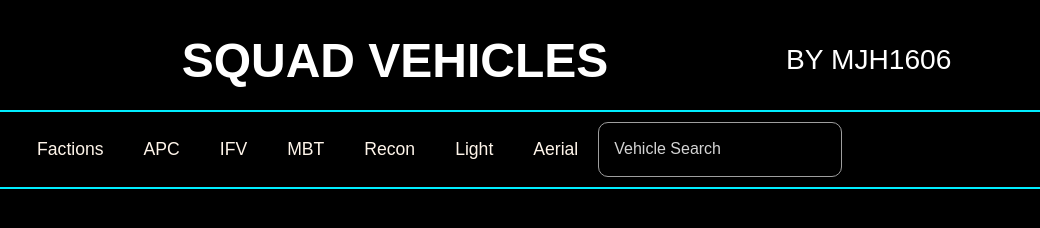
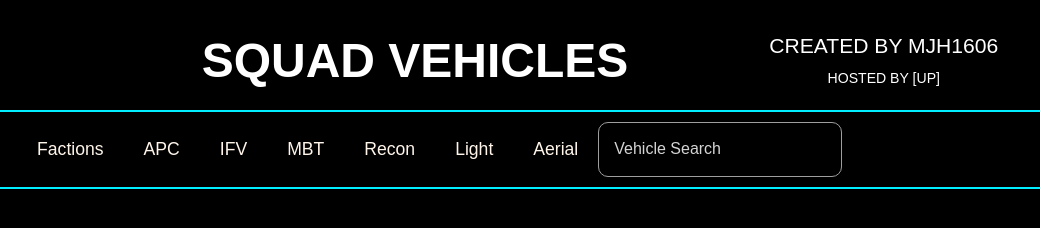
Before and after one commit to madlifer/SquadSite_Redes, a website built with Vite: page index.html in a window 1280 px wide. Shown: the full height of the page, 240-1280 px from the left. Built offline with nearby package versions, Linux system fonts and the light colour scheme.

Commit message:
Added Promo for server provider

```diff
--- a/data/data2.js
+++ b/data/data2.js
@@ -1634,7 +1634,7 @@
                 "Rack_Type": "Ammo_Med",
                 "Amphibious": "Yes",
                 "HullDown": ["---------------------------"],
-                "Arm": ["30mm_AP", "30mm_HE", "HJ73", "7_62", "SmokeLauncher"],
+                "Arm": ["30mm_AP++", "30mm_HE", "HJ73", "7_62", "SmokeLauncher"],
                 "Other": ["HJ73 can be rapid fired"]
             },
             {
--- a/index.html
+++ b/index.html
@@ -50,7 +50,7 @@
                         padding: 0;
                     "
                     href="/"
-                    ><img id="logo" src="/test-icon2.webp"
+                    ><img id="logo" src="/test-icon2.webp" alt="Home Logo"
                 /></a>
                 <h1
                     style="
@@ -63,18 +63,35 @@
                 >
                     SQUAD VEHICLES
                 </h1>
-                <a style="flex: 1;" href="https://discordapp.com/users/369746494414258176">
+                <div style="flex: 1;
+                            display: flex;
+                            flex-direction: column;
+                            max-height: 100px;">
+                    <a href="https://discordapp.com/users/369746494414258176" title="My Contact">
                         <p
                             style="
-                        flex: 1;
-                        font-size: 0.8em;
+
+                                font-size: 0.6em;
                                 justify-content: center;
                                 display: flex;
                             "
                         >
-                    BY MJH1606
+                            CREATED BY MJH1606
                         </p>
                     </a>
+                    <a href="https://discord.gg/cvqV6DzxbU" title="Link to [UP] Untrained Professionals">
+                        <p
+                            style="
+
+                                font-size: 0.4em;
+                                justify-content: center;
+                                display: flex;
+                            "
+                        >
+                            HOSTED BY [UP]
+                        </p>
+                    </a>
+                </div>
 
 
             </div>
```
Also changed, not shown: vicPage.html (+20 -7 lines), dist/assets/main-BmTgy2yL.js (deleted), dist/assets/main-DiL2uckK.js (added), dist/assets/mobile-viewport-33Ry7MYI.js (deleted), dist/assets/mobile-viewport-D-N9odkz.js (added), dist/assets/nested-bhGwzBTm.js, dist/index.html, dist/vicPage.html, 1 other file. Lines whose indentation alone changed are shown as unchanged.
